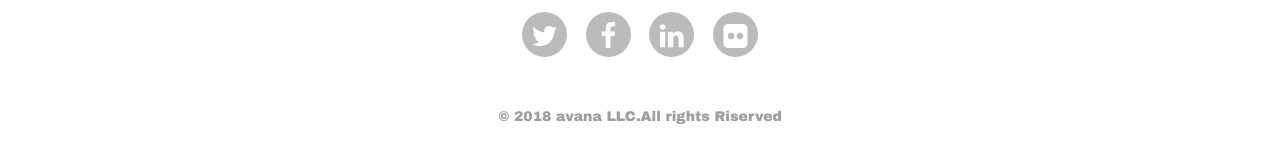
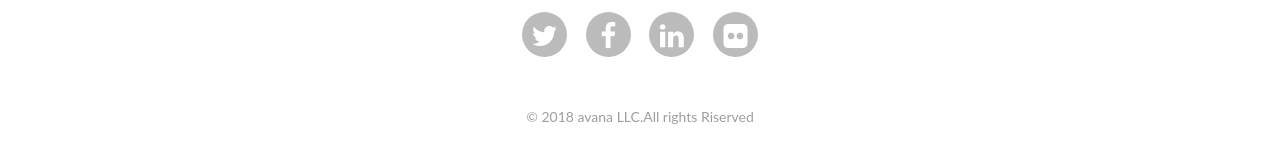
Before and after one commit to AmjadRathod/-docs, a Jekyll site: the page built from _projects/project-5.md, in a window 1280 px wide and 1400 px high, scrolled down 1140 px. Shown: the part 1223-1386 px from the top of the window. Built offline with Jekyll 4.4.1, drawn with Linux system fonts in a browser that asks for light colours; nearby versions of some CDN libraries.

Commit message:
footer font

```diff
--- a/css/style.css
+++ b/css/style.css
@@ -255,6 +255,7 @@ footer i:hover{
 footer p{
   padding-top: 50px;
   padding-bottom: 40px;
+  font-family: Lato;
 }
 /* HOme page */
 .gallery-wrapper {
```
